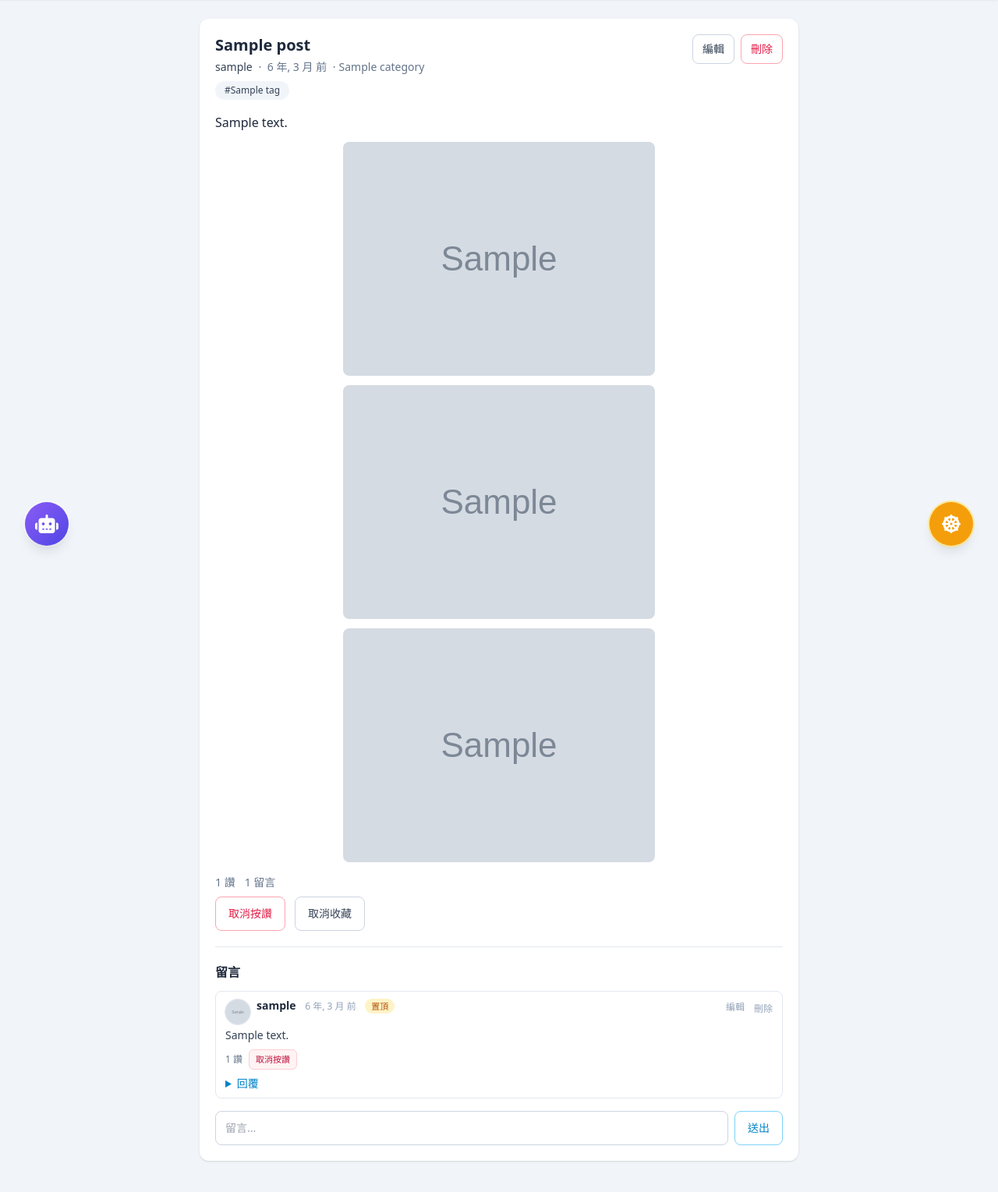
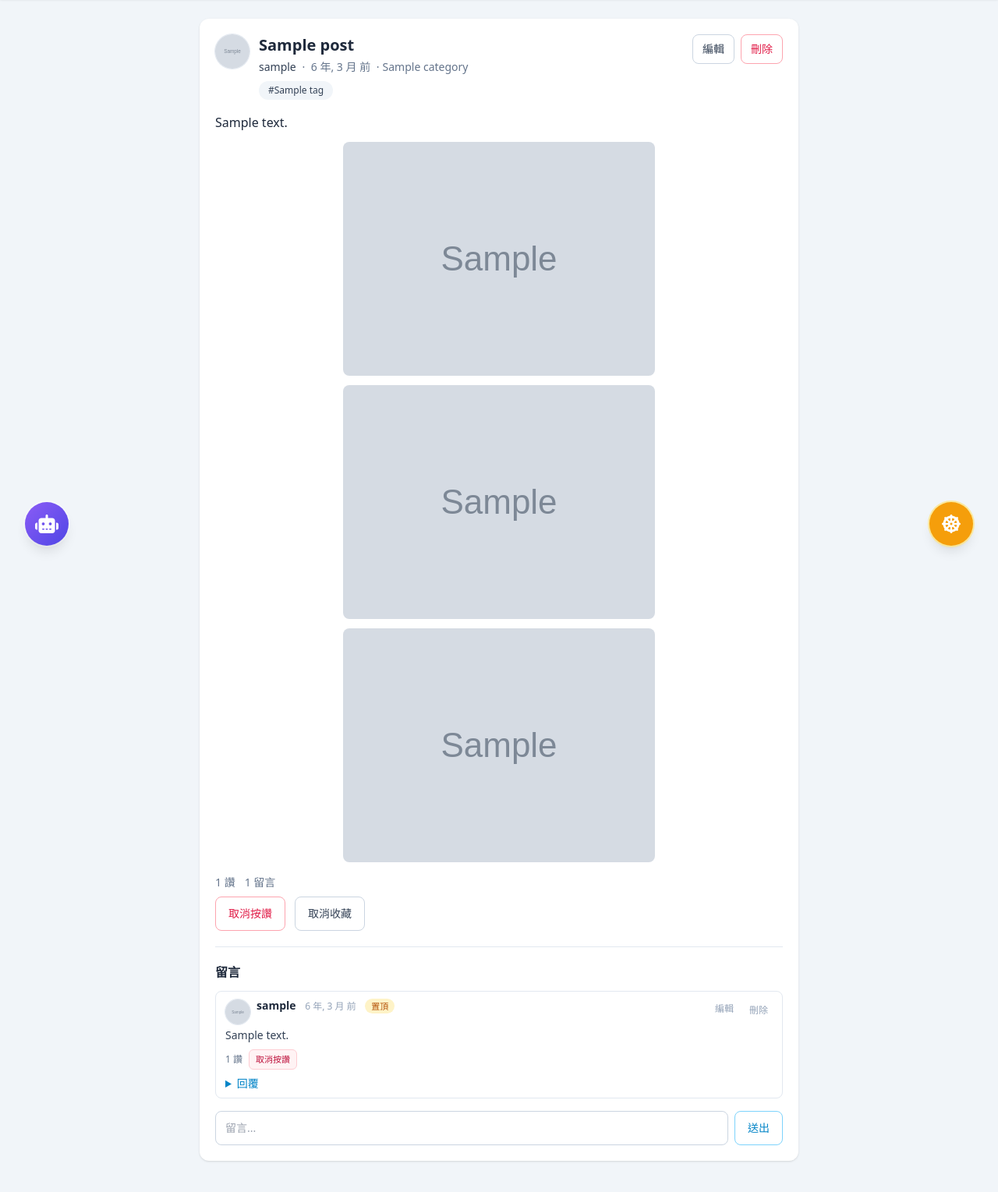
Before and after one commit to yuyu950708/djangotutorial, a Django app: page /1/ in a window 1280 px wide. Shown: the part 68-1597 px from the top of the page at 78% size. Run offline with Django 5.2, Linux system fonts and the light colour scheme; a user stored in the database is signed in; tables that the repository leaves empty hold one stand-in row (values such as "Sample post"); grey boxes marked "Sample" are stand-in pictures; some libraries are stand-ins or nearby versions.

Commit message:
改善貼文和留言模板

```diff
--- a/posts/templates/posts/_comment_node.html
+++ b/posts/templates/posts/_comment_node.html
@@ -27,14 +27,14 @@
     </div>
 
     {% if user.is_authenticated and user.id == node.author_id %}
-      <div class="flex items-center gap-3 shrink-0">
-        <button @click="editing = true" class="text-xs font-medium text-slate-400 hover:text-sky-600 transition-colors">
+      <div class="mt-0.5 flex shrink-0 items-center gap-2 whitespace-nowrap">
+        <button @click="editing = true" class="inline-flex items-center rounded-md px-1.5 py-0.5 text-xs font-medium text-slate-400 transition-colors hover:text-sky-600">
           編輯
         </button>
         <form method="post" action="{% url 'posts:comment_delete' post.pk node.id %}" class="inline" onsubmit="return confirm('確定要刪除這則留言嗎？');">
           {% csrf_token %}
           <input type="hidden" name="next" value="{{ request.get_full_path }}">
-          <button type="submit" class="text-xs font-medium text-slate-400 hover:text-rose-600 transition-colors">
+          <button type="submit" class="inline-flex items-center rounded-md px-1.5 py-0.5 text-xs font-medium text-slate-400 transition-colors hover:text-rose-600">
             刪除
           </button>
         </form>
--- a/posts/templates/posts/post_detail.html
+++ b/posts/templates/posts/post_detail.html
@@ -6,6 +6,16 @@
 <div class="mx-auto w-full max-w-3xl">
   <div class="mb-4 rounded-xl bg-white p-4 shadow sm:p-5" data-post-article>
     <div class="flex items-start justify-between gap-3">
+      <div class="min-w-0 flex items-start gap-3">
+        <a href="{% url 'accounts:profile_detail' post.author.username %}" class="shrink-0">
+          {% if post.author.profile.avatar %}
+            <img src="{{ post.author.profile.avatar.url }}" alt="" class="h-11 w-11 rounded-full object-cover ring-1 ring-slate-200">
+          {% else %}
+            <div class="flex h-11 w-11 items-center justify-center rounded-full bg-slate-400 text-lg font-semibold text-white ring-1 ring-slate-200">
+              {{ post.author.username|slice:":1"|upper }}
+            </div>
+          {% endif %}
+        </a>
         <div class="min-w-0">
           <h1 class="break-words text-lg font-semibold sm:text-xl">{{ post.title|default:"（未命名貼文）" }}</h1>
           <div class="mt-1 text-sm text-slate-500">
@@ -21,6 +31,7 @@
               {% endfor %}
             </div>
           {% endif %}
+        </div>
       </div>
 
       {% if user.is_authenticated and user == post.author %}
--- a/static/js/food_ai_assistant.js
+++ b/static/js/food_ai_assistant.js
@@ -235,6 +235,13 @@ document.addEventListener("alpine:init", () => {
       if (el) el.scrollTop = el.scrollHeight;
     },
 
+    withRetryHint(message) {
+      const text = String(message || "");
+      const isTransient = /(timeout|逾時|429|502|503|504|上游暫時性錯誤)/i.test(text);
+      if (!isTransient) return text;
+      return `${text}\n\n小提醒：這通常是上游服務暫時忙碌或網路波動，請等 30-60 秒後再問一次。`;
+    },
+
     async sendMessage() {
       if (this.sending) return;
       const text = (this.input || "").trim();
@@ -310,14 +317,14 @@ document.addEventListener("alpine:init", () => {
         if (!res.ok) {
           throw new Error(data.error || res.statusText || "請求失敗");
         }
-        const replyText = data.reply || "（沒有回覆內容）";
+        const replyText = this.withRetryHint(data.reply || "（沒有回覆內容）");
         this.messages.push({
           role: "assistant",
           text: replyText,
           html: this.renderMessageHtml(replyText),
         });
       } catch (e) {
-        const errText = "抱歉：" + (e.message || "請稍後再試");
+        const errText = this.withRetryHint("抱歉：" + (e.message || "請稍後再試"));
         this.messages.push({
           role: "assistant",
           text: errText,
```
Lines whose indentation alone changed are shown as unchanged.
